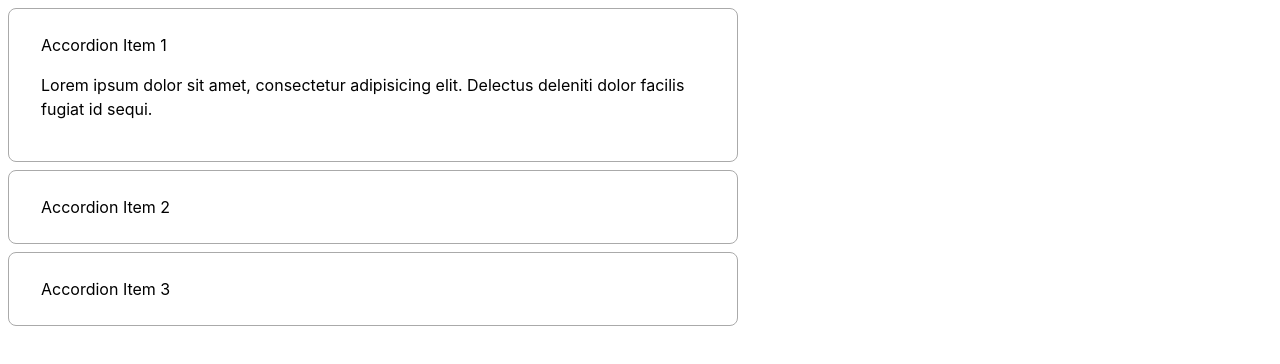
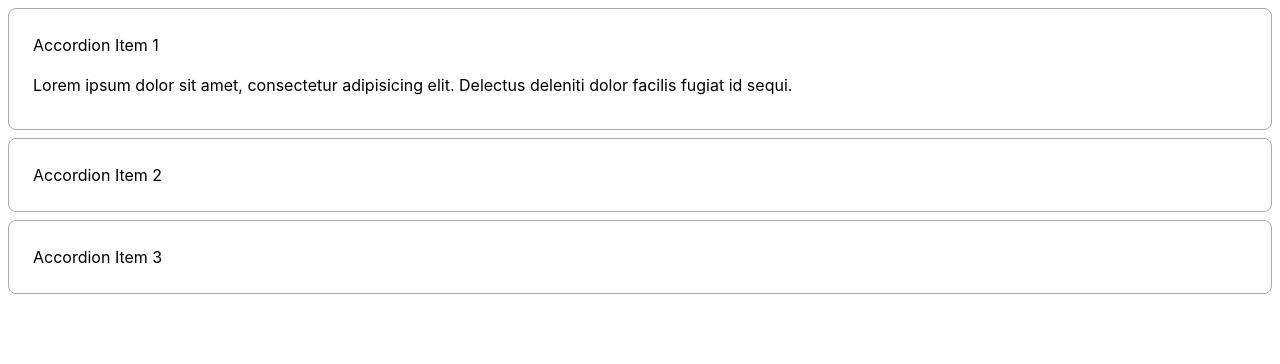
Before and after one commit to js-tasks-ru/htmlcss-20240216_chin-chin-23, a website: page 03-lection1/02-accordion/index.html in a window 1280 px wide. Both pictures are taken after a click on the heading "Accordion Item 1". Drawn offline with Linux system fonts and the light colour scheme.

Commit message:
fixes after second review

```diff
--- a/03-lection1/02-accordion/accordion.css
+++ b/03-lection1/02-accordion/accordion.css
@@ -1,12 +1,12 @@
-.accordion {
-    width: 730px;
-}
-
 .accordion__item {
     border: 1px solid #aaa;
     border-radius: 8px;
-    padding: 24px 32px;
+    padding: 24px;
     margin-bottom: 8px;
+}
+
+.accordion__item[open] {
+    padding-bottom: 32px;
 }
 
 .accordion__item:last-child {
@@ -36,4 +36,5 @@
     font-weight: 400;
     line-height: 24px;
     font-family: 'Inter', serif;
+    margin: 16px 0 0;
 }
```
